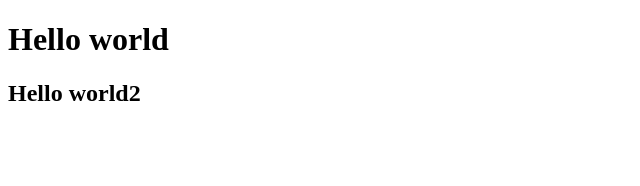
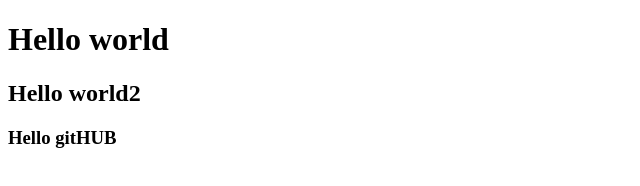
Before and after one commit to annaswan/git_test, a plain HTML site: page index.html in a window 1280 px wide. Shown: the whole page, without its empty margins (0-640 px from the left). Drawn offline with Linux system fonts and the light colour scheme.

Commit message:
h3 was added

```diff
--- a/index.html
+++ b/index.html
@@ -5,6 +5,7 @@
 <body>
 	<h1>Hello world</h1>
 	<h2>Hello world2</h2>
+	<h3>Hello gitHUB</h3>
 
 </body>
 </html>
```
